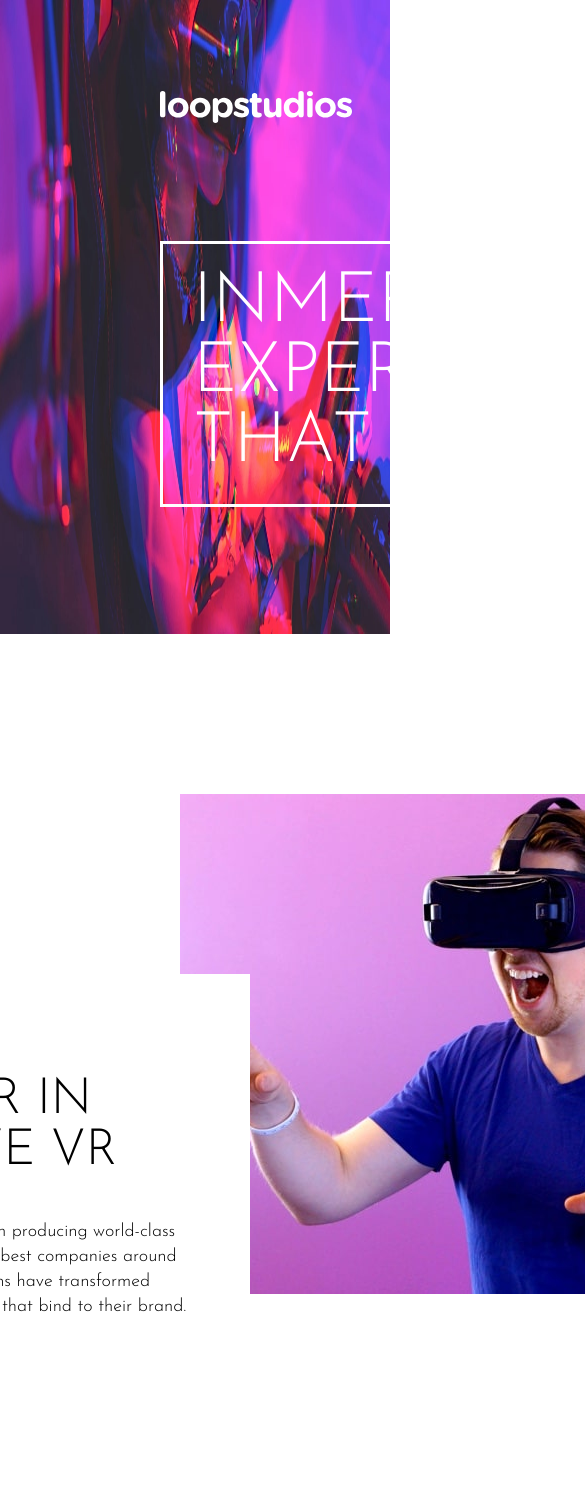
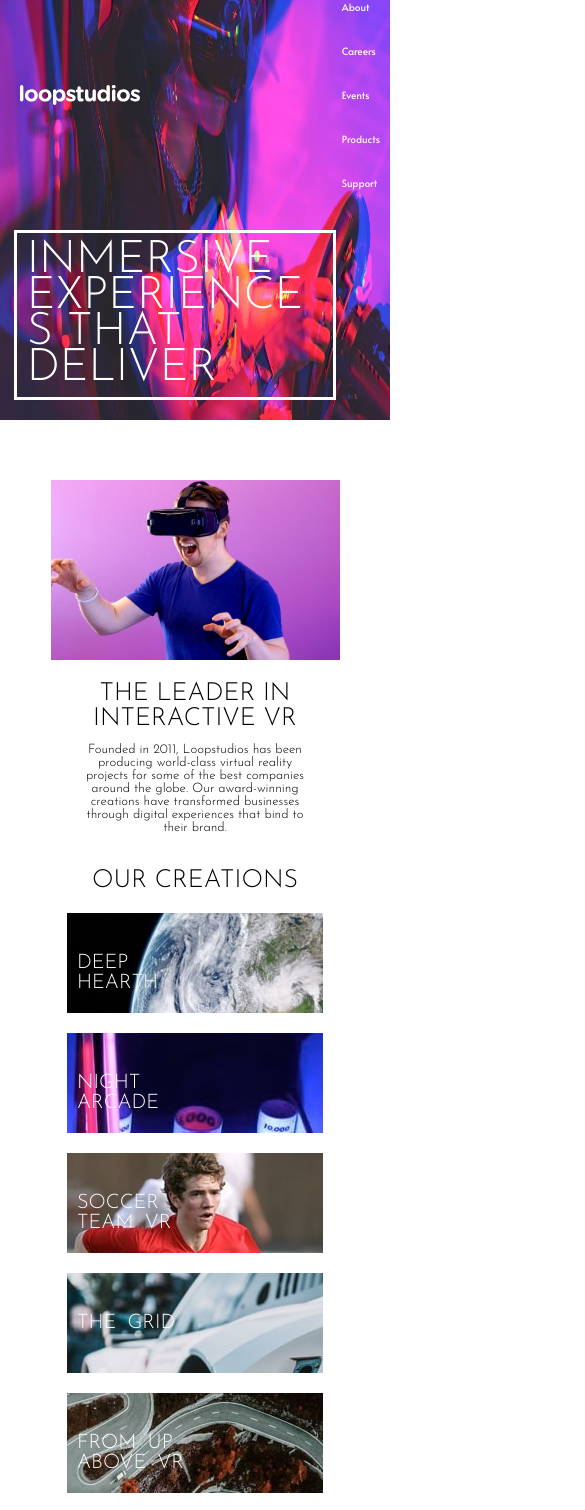
Before and after one commit to XimenaSaldarriaga/loopstudios, a React (Vite) app: page / in a window 390 px wide. Shown: the top 1510 px of the page, 585 px wide, since content can reach past the window. Built offline with nearby package versions, Linux system fonts and the light colour scheme.

Commit message:
add styles to footer

```diff
--- a/src/components/card/Card.jsx
+++ b/src/components/card/Card.jsx
@@ -49,7 +49,7 @@ const Card = () => {
     <div className='card'>
               {listCards.map((data, index) => (
       <div className='card__div' key = { index }>
-          < img className='card__image' src = { data.image } alt = "" />
+          <img className='card__image' src = { data.image } alt = "" />
           <span className='card__text'>{data.title}</span>
       </div>
       ))}
--- a/src/components/card/card.scss
+++ b/src/components/card/card.scss
@@ -16,7 +16,7 @@
       color: black;
     }
 
-    &__image{
+    &__image {
       position: relative;
     }
 
@@ -32,5 +32,46 @@
       word-spacing: 5px;
       margin-top: 350px;
     }
+  }
+  @media only screen and (max-width: 450px) {
+    .card {
+      display: flex;
+      justify-content: center;
+      margin: 0px;
+      flex-wrap: wrap;
+      gap: 20px;
 
+      &__div {
+        display: flex;
+        flex-direction: column;
+        color: white;
+        cursor: pointer;
+        overflow: hidden;
+        height: 100px;
+        justify-content: start;
       }
+
+      &__div:hover {
+        color: black;
+      }
+
+      &__image {
+        position: relative;
+        object-fit: cover;
+      }
+
+      &__image:hover {
+        opacity: 50%;
+      }
+
+      &__text {
+        position: absolute;
+        padding: 0px;
+        font-size: 20px;
+        width: 30%;
+        word-spacing: 5px;
+        margin-top: 40px;
+        margin-left: 10px;
+      }
+    }
+  }
--- a/src/components/creations/creations.scss
+++ b/src/components/creations/creations.scss
@@ -25,3 +25,41 @@
         color: white;
     }
 }
+
+@media only screen and (max-width: 450px) {
+    .creations {
+      display: flex;
+      align-items: center;
+      flex-direction: column;
+      &__header {
+        display: flex;
+        margin: 0px;
+        align-items: center;
+        justify-content: center;
+      }
+
+      &__title {
+        font-size: 25px;
+        font-weight: lighter;
+      }
+
+      &__button {
+        display: none;
+      }
+
+      &__button_end:hover {
+        cursor: pointer;
+        background-color: black;
+        color: white;
+      }
+      &__button_end {
+        margin-top: 20px;
+        margin-bottom: 20px;
+        background-color: white;
+        width: 150px;
+        height: 40px;
+        letter-spacing: 0.2rem;
+        display: initial;
+      }
+    }
+  }
--- a/src/components/footer/Footer.jsx
+++ b/src/components/footer/Footer.jsx
@@ -49,7 +49,9 @@ const Footer = () => {
             </figure>
           ))}
         </div>
+        <div>
         <span className="footer__text">© 2021 Loopstudios. All rights reserved.</span>
+        </div>
       </div>
     </footer>
 
--- a/src/components/footer/footer.scss
+++ b/src/components/footer/footer.scss
@@ -6,14 +6,9 @@
     justify-content: space-between;
     align-items: center;
 
-
     &__nav {
-        display: flex;
-        justify-content: flex-start;
-        padding: 20px;
-        margin-left: 150px;
+        margin: 20px 180px 20px 180px;
     }
-
 
     &__navbar {
         display: flex;
@@ -21,7 +16,6 @@
         align-items: flex-start;
 
         .navbar__links {
-
             align-items: flex-start;
             padding: 0;
         }
@@ -32,8 +26,7 @@
         display: flex;
         flex-direction: column;
         align-items: flex-end;
-        margin-right: 150px;
-
+        margin: 20px 180px 20px 180px;
     }
 
     &__social {
@@ -54,3 +47,26 @@
         margin-top: 10px;
     }
 }
+
+@media only screen and (max-width: 450px) {
+    .footer {
+      display: flex;
+      flex-direction: column;
+
+      &__content {
+        display: flex;
+        align-items: center;
+      }
+
+      &__image {
+        width: 20px;
+    }
+
+    &__text {
+        display: flex;
+        padding-bottom: 30px;
+        font-size: 12px;
+    }
+    }
+
+  }
--- a/src/components/header/header.scss
+++ b/src/components/header/header.scss
@@ -11,7 +11,7 @@
     max-width: 100%;
 
     &__div {
-        width:650px;
+      width: 650px;
       color: hsl(0, 0%, 100%);
       border: 3px solid hsl(0, 0%, 100%);
       padding-left: 30px;
@@ -22,3 +22,24 @@
       line-height: 70px;
     }
   }
+
+  @media only screen and (max-width: 450px) {
+    .header {
+      padding: 0;
+      gap: 0;
+      height: 400px;
+      justify-content: center;
+      padding: 10px;
+      &__div {
+        margin-left: 1%;
+        width: 80%;
+        color: hsl(0, 0%, 100%);
+        border: 3px solid hsl(0, 0%, 100%);
+        padding: 10px;
+        font-size: 45px;
+        height: auto;
+        line-height: 0.8;
+        word-wrap: break-word;
+      }
+    }
+  }
--- a/src/components/info/info.scss
+++ b/src/components/info/info.scss
@@ -21,5 +21,38 @@
       font-size: 18px;
       line-height: 25px;
     }
+  }
 
+  @media only screen and (max-width: 450px) {
+    .info {
+      margin: 60px 0px 0px 0px;
+      display: flex;
+      flex-direction: column;
+      align-items: center;
+      padding: 0px;
+      &__image {
+        width: 289px;
+        height: 180px;
+        z-index: -1;
       }
+      &__div {
+        display: flex;
+        flex-direction: column;
+        position: initial;
+        width: 230px;
+        text-align: center;
+        background-color: white;
+        padding: 0px 0px 0px 0px;
+      }
+      &__title {
+        font-size: 25px;
+        font-weight: lighter;
+        margin-bottom: -1px;
+      }
+
+      &__paragraph {
+        font-size: 13px;
+        line-height: initial;
+      }
+    }
+  }
--- a/src/components/navBar/navbar.scss
+++ b/src/components/navBar/navbar.scss
@@ -1,6 +1,7 @@
 @import url('https://fonts.googleapis.com/css2?family=Alata&display=swap');
 
 .navbar {
+  width: 100%;
   display: flex;
   justify-content: space-between;
 
@@ -15,7 +16,7 @@
     list-style: none;
     font-family: 'Alata', sans-serif;
     color: white;
-        hr{
+    hr {
       display: none;
     }
   }
@@ -29,6 +30,26 @@
       height: 1.5px;
       background-color: white;
     }
-
+  }
+  .nav_toggle {
+    display: none;
   }
 }
+
+@media only screen and (max-width: 450px) {
+    .navbar {
+        display: flex;
+
+        &__logo {
+            width: 120px;
+            left: 5px;
+            padding: 10px;
+        }
+
+        &__links {
+            display: flex;
+            flex-direction: column;
+            font-size: 10px;
+        }
+    }
+}
```
Lines whose indentation alone changed are shown as unchanged.
